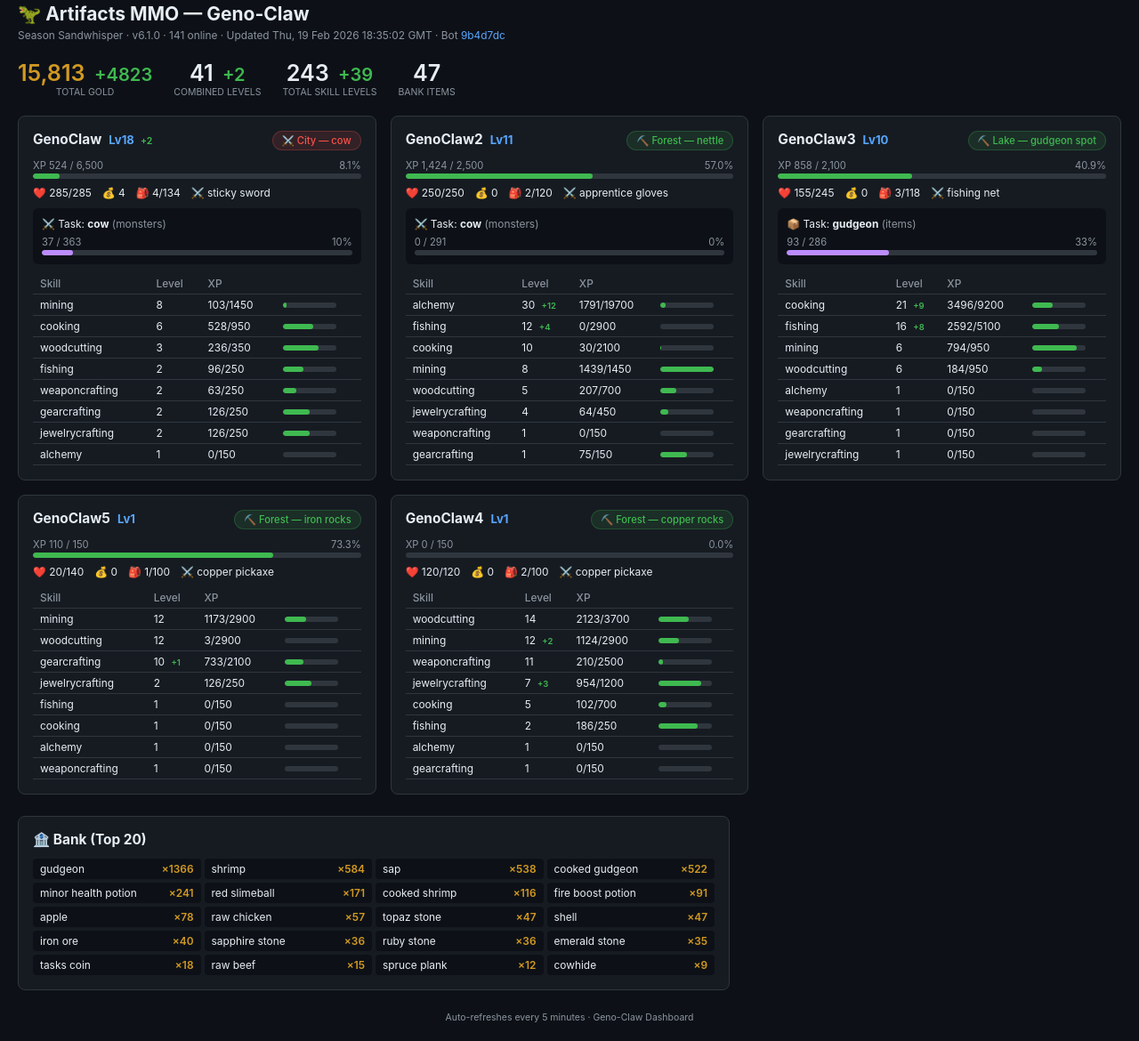
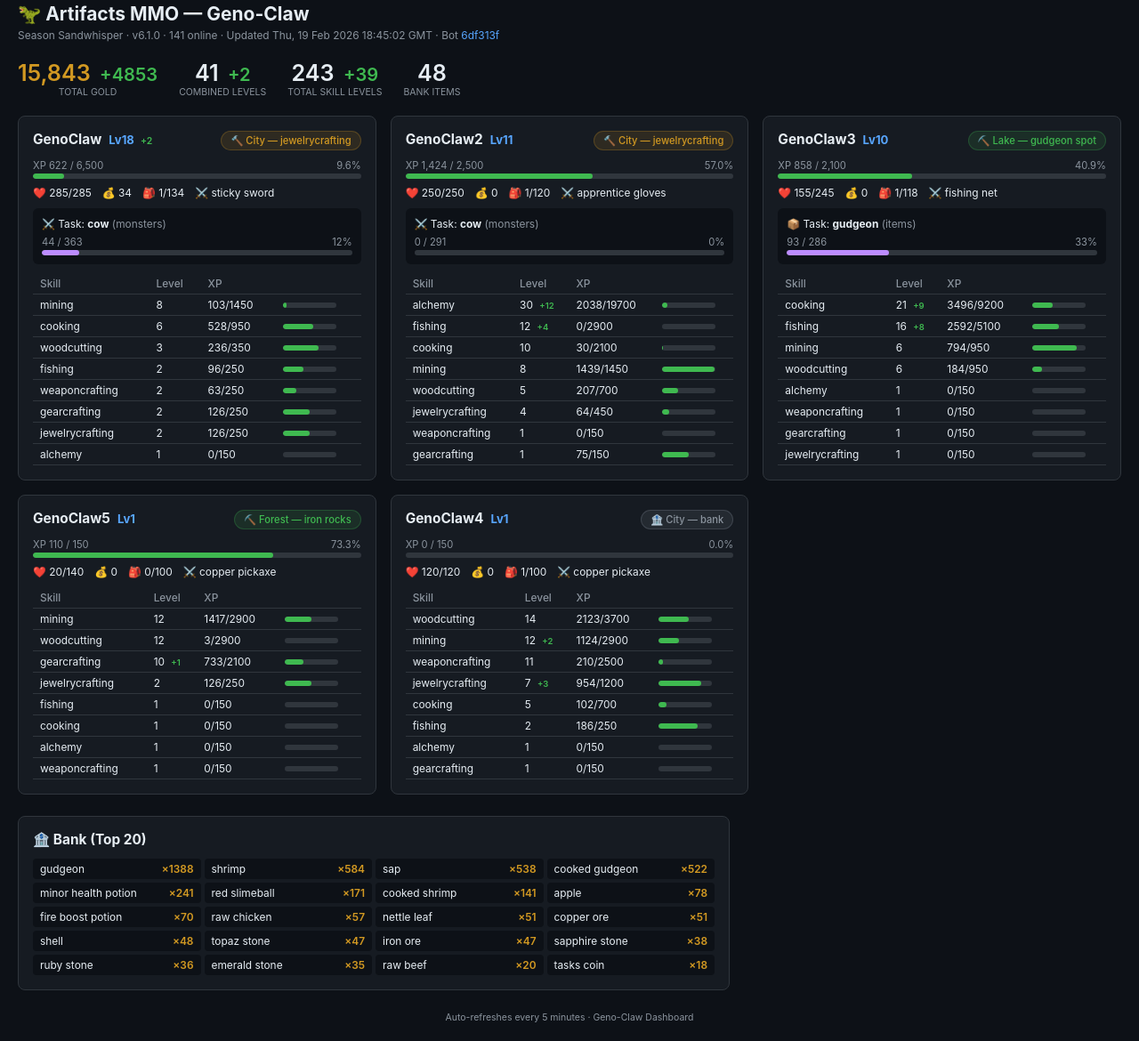
Before and after one commit to Geno-Claw/artifacts-mmo, a website: page report/index.html in a window 1280 px wide. Shown: the part 17-1187 px from the top of the page at 89% size. Drawn offline with Linux system fonts and the light colour scheme.

Commit message:
fix: force-refresh bank cache in item task withdrawal + add debug log

```diff
--- a/report/index.html
+++ b/report/index.html
@@ -42,42 +42,42 @@
 </head>
 <body>
 <h1>🦖 Artifacts MMO — Geno-Claw</h1>
-<div class="subtitle">Season Sandwhisper · v6.1.0 · 141 online · Updated Thu, 19 Feb 2026 18:35:02 GMT · Bot <a href="https://github.com/Geno-Claw/artifacts-mmo/commit/9b4d7dc" style="color:var(--blue);text-decoration:none" title="fix: enable potions and adjust combat settings for characters">9b4d7dc</a></div>
+<div class="subtitle">Season Sandwhisper · v6.1.0 · 141 online · Updated Thu, 19 Feb 2026 18:45:02 GMT · Bot <a href="https://github.com/Geno-Claw/artifacts-mmo/commit/6df313f" style="color:var(--blue);text-decoration:none" title="fix: check bank for task items BEFORE falling into gather path">6df313f</a></div>
 
 <div class="summary">
-  <div class="stat"><div class="val" style="color:var(--gold)">15,813 <span class="delta up">+4823</span></div><div class="label">Total Gold</div></div>
+  <div class="stat"><div class="val" style="color:var(--gold)">15,843 <span class="delta up">+4853</span></div><div class="label">Total Gold</div></div>
   <div class="stat"><div class="val">41 <span class="delta up">+2</span></div><div class="label">Combined Levels</div></div>
   <div class="stat"><div class="val">243 <span class="delta up">+39</span></div><div class="label">Total Skill Levels</div></div>
-  <div class="stat"><div class="val">47</div><div class="label">Bank Items</div></div>
+  <div class="stat"><div class="val">48</div><div class="label">Bank Items</div></div>
 </div>
 
 <div class="grid">
 <div class="card">
   <div class="card-header">
     <h2>GenoClaw <span class="lvl">Lv18 <span class="delta up">+2</span></span></h2>
-    <div class="location-badge" style="background:#f8514920;color:#f85149;border:1px solid #f8514940">
-      ⚔️ City — cow
+    <div class="location-badge" style="background:#d2992220;color:#d29922;border:1px solid #d2992240">
+      🔨 City — jewelrycrafting
     </div>
   </div>
   <div class="xp-section">
     <div style="display:flex;justify-content:space-between;font-size:0.8em;color:var(--dim);margin-bottom:2px">
-      <span>XP 524 / 6,500</span><span>8.1%</span>
+      <span>XP 622 / 6,500</span><span>9.6%</span>
     </div>
-    <div class="xp-bar"><div class="xp-fill" style="width:8.1%"></div></div>
+    <div class="xp-bar"><div class="xp-fill" style="width:9.6%"></div></div>
   </div>
   <div class="char-stats">
     <span>❤️ 285/285</span>
-    <span>💰 4</span>
-    <span>🎒 4/134</span>
+    <span>💰 34</span>
+    <span>🎒 1/134</span>
     <span>⚔️ sticky sword</span>
   </div>
 
     <div class="task-section">
       <div class="task-header">⚔️ Task: <strong>cow</strong> <span class="dim">(monsters)</span></div>
       <div style="display:flex;justify-content:space-between;font-size:0.8em;color:var(--dim);margin-bottom:2px">
-        <span>37 / 363</span><span>10%</span>
+        <span>44 / 363</span><span>12%</span>
       </div>
-      <div class="xp-bar"><div class="xp-fill" style="width:10%;background:var(--purple)"></div></div>
+      <div class="xp-bar"><div class="xp-fill" style="width:12%;background:var(--purple)"></div></div>
     </div>
   <table><tr><th>Skill</th><th>Level</th><th>XP</th><th></th></tr>
   <tr><td>mining</td><td>8 </td><td>103/1450</td><td><div class="xp-bar" style="width:60px"><div class="xp-fill" style="width:7%"></div></div></td></tr><tr><td>cooking</td><td>6 </td><td>528/950</td><td><div class="xp-bar" style="width:60px"><div class="xp-fill" style="width:56%"></div></div></td></tr><tr><td>woodcutting</td><td>3 </td><td>236/350</td><td><div class="xp-bar" style="width:60px"><div class="xp-fill" style="width:67%"></div></div></td></tr><tr><td>fishing</td><td>2 </td><td>96/250</td><td><div class="xp-bar" style="width:60px"><div class="xp-fill" style="width:38%"></div></div></td></tr><tr><td>weaponcrafting</td><td>2 </td><td>63/250</td><td><div class="xp-bar" style="width:60px"><div class="xp-fill" style="width:25%"></div></div></td></tr><tr><td>gearcrafting</td><td>2 </td><td>126/250</td><td><div class="xp-bar" style="width:60px"><div class="xp-fill" style="width:50%"></div></div></td></tr><tr><td>jewelrycrafting</td><td>2 </td><td>126/250</td><td><div class="xp-bar" style="width:60px"><div class="xp-fill" style="width:50%"></div></div></td></tr><tr><td>alchemy</td><td>1 </td><td>0/150</td><td><div class="xp-bar" style="width:60px"><div class="xp-fill" style="width:0%"></div></div></td></tr>
@@ -86,8 +86,8 @@
 <div class="card">
   <div class="card-header">
     <h2>GenoClaw2 <span class="lvl">Lv11 </span></h2>
-    <div class="location-badge" style="background:#3fb95020;color:#3fb950;border:1px solid #3fb95040">
-      ⛏️ Forest — nettle
+    <div class="location-badge" style="background:#d2992220;color:#d29922;border:1px solid #d2992240">
+      🔨 City — jewelrycrafting
     </div>
   </div>
   <div class="xp-section">
@@ -99,7 +99,7 @@
   <div class="char-stats">
     <span>❤️ 250/250</span>
     <span>💰 0</span>
-    <span>🎒 2/120</span>
+    <span>🎒 1/120</span>
     <span>⚔️ apprentice gloves</span>
   </div>
 
@@ -111,7 +111,7 @@
       <div class="xp-bar"><div class="xp-fill" style="width:0%;background:var(--purple)"></div></div>
     </div>
   <table><tr><th>Skill</th><th>Level</th><th>XP</th><th></th></tr>
-  <tr><td>alchemy</td><td>30 <span class="delta up">+12</span></td><td>1791/19700</td><td><div class="xp-bar" style="width:60px"><div class="xp-fill" style="width:9%"></div></div></td></tr><tr><td>fishing</td><td>12 <span class="delta up">+4</span></td><td>0/2900</td><td><div class="xp-bar" style="width:60px"><div class="xp-fill" style="width:0%"></div></div></td></tr><tr><td>cooking</td><td>10 </td><td>30/2100</td><td><div class="xp-bar" style="width:60px"><div class="xp-fill" style="width:1%"></div></div></td></tr><tr><td>mining</td><td>8 </td><td>1439/1450</td><td><div class="xp-bar" style="width:60px"><div class="xp-fill" style="width:99%"></div></div></td></tr><tr><td>woodcutting</td><td>5 </td><td>207/700</td><td><div class="xp-bar" style="width:60px"><div class="xp-fill" style="width:30%"></div></div></td></tr><tr><td>jewelrycrafting</td><td>4 </td><td>64/450</td><td><div class="xp-bar" style="width:60px"><div class="xp-fill" style="width:14%"></div></div></td></tr><tr><td>weaponcrafting</td><td>1 </td><td>0/150</td><td><div class="xp-bar" style="width:60px"><div class="xp-fill" style="width:0%"></div></div></td></tr><tr><td>gearcrafting</td><td>1 </td><td>75/150</td><td><div class="xp-bar" style="width:60px"><div class="xp-fill" style="width:50%"></div></div></td></tr>
+  <tr><td>alchemy</td><td>30 <span class="delta up">+12</span></td><td>2038/19700</td><td><div class="xp-bar" style="width:60px"><div class="xp-fill" style="width:10%"></div></div></td></tr><tr><td>fishing</td><td>12 <span class="delta up">+4</span></td><td>0/2900</td><td><div class="xp-bar" style="width:60px"><div class="xp-fill" style="width:0%"></div></div></td></tr><tr><td>cooking</td><td>10 </td><td>30/2100</td><td><div class="xp-bar" style="width:60px"><div class="xp-fill" style="width:1%"></div></div></td></tr><tr><td>mining</td><td>8 </td><td>1439/1450</td><td><div class="xp-bar" style="width:60px"><div class="xp-fill" style="width:99%"></div></div></td></tr><tr><td>woodcutting</td><td>5 </td><td>207/700</td><td><div class="xp-bar" style="width:60px"><div class="xp-fill" style="width:30%"></div></div></td></tr><tr><td>jewelrycrafting</td><td>4 </td><td>64/450</td><td><div class="xp-bar" style="width:60px"><div class="xp-fill" style="width:14%"></div></div></td></tr><tr><td>weaponcrafting</td><td>1 </td><td>0/150</td><td><div class="xp-bar" style="width:60px"><div class="xp-fill" style="width:0%"></div></div></td></tr><tr><td>gearcrafting</td><td>1 </td><td>75/150</td><td><div class="xp-bar" style="width:60px"><div class="xp-fill" style="width:50%"></div></div></td></tr>
   </table>
 </div>
 <div class="card">
@@ -130,7 +130,7 @@
   <div class="char-stats">
     <span>❤️ 155/245</span>
     <span>💰 0</span>
-    <span>🎒 3/118</span>
+    <span>🎒 1/118</span>
     <span>⚔️ fishing net</span>
   </div>
 
@@ -161,19 +161,19 @@
   <div class="char-stats">
     <span>❤️ 20/140</span>
     <span>💰 0</span>
-    <span>🎒 1/100</span>
+    <span>🎒 0/100</span>
     <span>⚔️ copper pickaxe</span>
   </div>
 
   <table><tr><th>Skill</th><th>Level</th><th>XP</th><th></th></tr>
-  <tr><td>mining</td><td>12 </td><td>1173/2900</td><td><div class="xp-bar" style="width:60px"><div class="xp-fill" style="width:40%"></div></div></td></tr><tr><td>woodcutting</td><td>12 </td><td>3/2900</td><td><div class="xp-bar" style="width:60px"><div class="xp-fill" style="width:0%"></div></div></td></tr><tr><td>gearcrafting</td><td>10 <span class="delta up">+1</span></td><td>733/2100</td><td><div class="xp-bar" style="width:60px"><div class="xp-fill" style="width:35%"></div></div></td></tr><tr><td>jewelrycrafting</td><td>2 </td><td>126/250</td><td><div class="xp-bar" style="width:60px"><div class="xp-fill" style="width:50%"></div></div></td></tr><tr><td>fishing</td><td>1 </td><td>0/150</td><td><div class="xp-bar" style="width:60px"><div class="xp-fill" style="width:0%"></div></div></td></tr><tr><td>cooking</td><td>1 </td><td>0/150</td><td><div class="xp-bar" style="width:60px"><div class="xp-fill" style="width:0%"></div></div></td></tr><tr><td>alchemy</td><td>1 </td><td>0/150</td><td><div class="xp-bar" style="width:60px"><div class="xp-fill" style="width:0%"></div></div></td></tr><tr><td>weaponcrafting</td><td>1 </td><td>0/150</td><td><div class="xp-bar" style="width:60px"><div class="xp-fill" style="width:0%"></div></div></td></tr>
+  <tr><td>mining</td><td>12 </td><td>1417/2900</td><td><div class="xp-bar" style="width:60px"><div class="xp-fill" style="width:49%"></div></div></td></tr><tr><td>woodcutting</td><td>12 </td><td>3/2900</td><td><div class="xp-bar" style="width:60px"><div class="xp-fill" style="width:0%"></div></div></td></tr><tr><td>gearcrafting</td><td>10 <span class="delta up">+1</span></td><td>733/2100</td><td><div class="xp-bar" style="width:60px"><div class="xp-fill" style="width:35%"></div></div></td></tr><tr><td>jewelrycrafting</td><td>2 </td><td>126/250</td><td><div class="xp-bar" style="width:60px"><div class="xp-fill" style="width:50%"></div></div></td></tr><tr><td>fishing</td><td>1 </td><td>0/150</td><td><div class="xp-bar" style="width:60px"><div class="xp-fill" style="width:0%"></div></div></td></tr><tr><td>cooking</td><td>1 </td><td>0/150</td><td><div class="xp-bar" style="width:60px"><div class="xp-fill" style="width:0%"></div></div></td></tr><tr><td>alchemy</td><td>1 </td><td>0/150</td><td><div class="xp-bar" style="width:60px"><div class="xp-fill" style="width:0%"></div></div></td></tr><tr><td>weaponcrafting</td><td>1 </td><td>0/150</td><td><div class="xp-bar" style="width:60px"><div class="xp-fill" style="width:0%"></div></div></td></tr>
   </table>
 </div>
 <div class="card">
   <div class="card-header">
     <h2>GenoClaw4 <span class="lvl">Lv1 </span></h2>
-    <div class="location-badge" style="background:#3fb95020;color:#3fb950;border:1px solid #3fb95040">
-      ⛏️ Forest — copper rocks
+    <div class="location-badge" style="background:#8b949e20;color:#8b949e;border:1px solid #8b949e40">
+      🏦 City — bank
     </div>
   </div>
   <div class="xp-section">
@@ -185,7 +185,7 @@
   <div class="char-stats">
     <span>❤️ 120/120</span>
     <span>💰 0</span>
-    <span>🎒 2/100</span>
+    <span>🎒 1/100</span>
     <span>⚔️ copper pickaxe</span>
   </div>
 
@@ -198,26 +198,26 @@
 <div class="card" style="max-width:800px">
   <h2 style="margin-bottom:12px">🏦 Bank (Top 20)</h2>
   <div class="bank-grid">
-    <div class="bank-item"><span>gudgeon</span><span class="qty">×1366</span></div>
+    <div class="bank-item"><span>gudgeon</span><span class="qty">×1388</span></div>
     <div class="bank-item"><span>shrimp</span><span class="qty">×584</span></div>
     <div class="bank-item"><span>sap</span><span class="qty">×538</span></div>
     <div class="bank-item"><span>cooked gudgeon</span><span class="qty">×522</span></div>
     <div class="bank-item"><span>minor health potion</span><span class="qty">×241</span></div>
     <div class="bank-item"><span>red slimeball</span><span class="qty">×171</span></div>
-    <div class="bank-item"><span>cooked shrimp</span><span class="qty">×116</span></div>
-    <div class="bank-item"><span>fire boost potion</span><span class="qty">×91</span></div>
+    <div class="bank-item"><span>cooked shrimp</span><span class="qty">×141</span></div>
     <div class="bank-item"><span>apple</span><span class="qty">×78</span></div>
+    <div class="bank-item"><span>fire boost potion</span><span class="qty">×70</span></div>
     <div class="bank-item"><span>raw chicken</span><span class="qty">×57</span></div>
+    <div class="bank-item"><span>nettle leaf</span><span class="qty">×51</span></div>
+    <div class="bank-item"><span>copper ore</span><span class="qty">×51</span></div>
+    <div class="bank-item"><span>shell</span><span class="qty">×48</span></div>
     <div class="bank-item"><span>topaz stone</span><span class="qty">×47</span></div>
-    <div class="bank-item"><span>shell</span><span class="qty">×47</span></div>
-    <div class="bank-item"><span>iron ore</span><span class="qty">×40</span></div>
-    <div class="bank-item"><span>sapphire stone</span><span class="qty">×36</span></div>
+    <div class="bank-item"><span>iron ore</span><span class="qty">×47</span></div>
+    <div class="bank-item"><span>sapphire stone</span><span class="qty">×38</span></div>
     <div class="bank-item"><span>ruby stone</span><span class="qty">×36</span></div>
     <div class="bank-item"><span>emerald stone</span><span class="qty">×35</span></div>
+    <div class="bank-item"><span>raw beef</span><span class="qty">×20</span></div>
     <div class="bank-item"><span>tasks coin</span><span class="qty">×18</span></div>
-    <div class="bank-item"><span>raw beef</span><span class="qty">×15</span></div>
-    <div class="bank-item"><span>spruce plank</span><span class="qty">×12</span></div>
-    <div class="bank-item"><span>cowhide</span><span class="qty">×9</span></div>
   </div>
 </div>
 
--- a/src/routines/skill-rotation.mjs
+++ b/src/routines/skill-rotation.mjs
@@ -681,8 +681,9 @@ export class SkillRotationRoutine extends BaseRoutine {
   }
 
   async _withdrawForItemTask(ctx, itemCode, needed) {
-    const bank = await gameData.getBankItems();
+    const bank = await gameData.getBankItems(true);
     const inBank = bank.get(itemCode) || 0;
+    log.info(`[${ctx.name}] Item Task: bank check for ${itemCode} — ${inBank} in bank, need ${needed}`);
     if (inBank <= 0) return 0;
 
     const space = ctx.inventoryCapacity() - ctx.inventoryCount();
```
